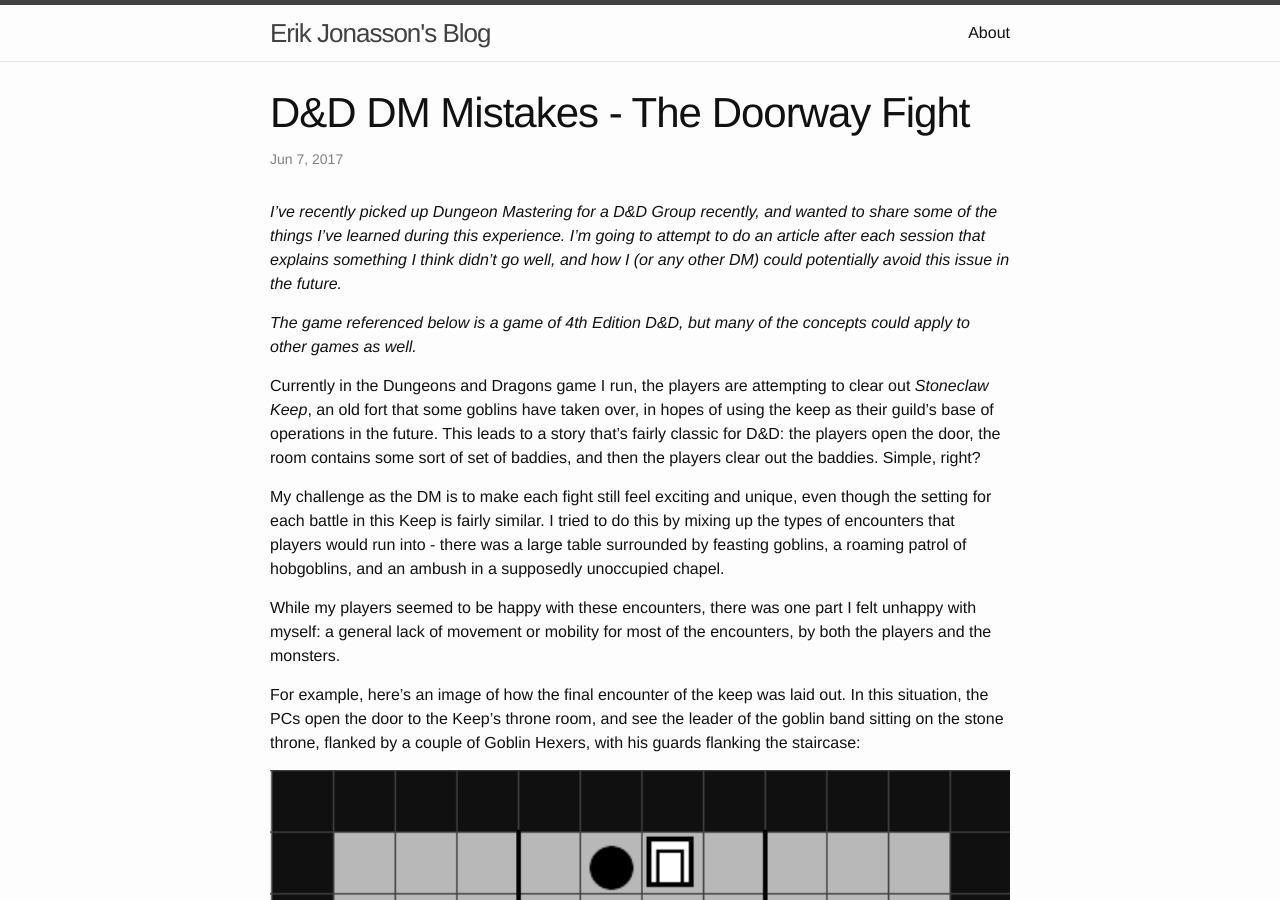
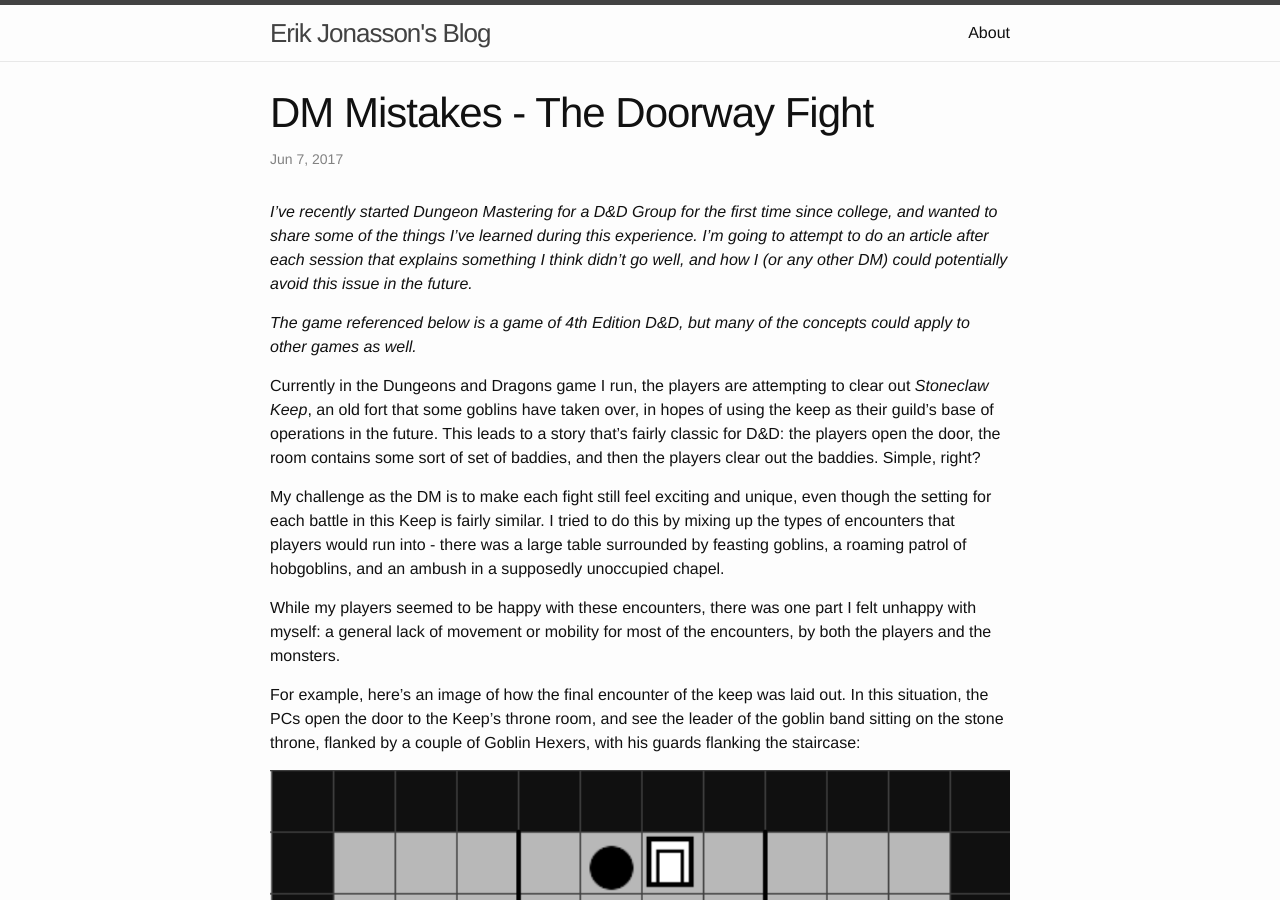
Before and after one commit to ejonasson/ejonasson.github.io, a Jekyll site: the page built from _posts/2017-06-06-dm-mistakes-the-doorway-fight.markdown, in a window 1280 px wide and 900 px high. Built offline with Jekyll 4.4.1, drawn with Linux system fonts in a browser that asks for light colours.

Commit message:
Clean up

```diff
--- a/_posts/2017-06-06-dm-mistakes-the-doorway-fight.markdown
+++ b/_posts/2017-06-06-dm-mistakes-the-doorway-fight.markdown
@@ -1,11 +1,11 @@
 ---
 layout: post
-title:  D&D DM Mistakes - The Doorway Fight
-date:   2017-06-07 07:00:00 -0400
+title: DM Mistakes - The Doorway Fight
+date: 2017-06-07 07:00:00 -0400
 categories: dnd dm-mistakes
 ---
 
-_I've recently picked up Dungeon Mastering for a D&D Group recently, and wanted to share some of the things I've learned during this experience. I'm going to attempt to do an article after each session that explains something I think didn't go well, and how I (or any other DM) could potentially avoid this issue in the future._
+_I've recently started Dungeon Mastering for a D&D Group for the first time since college, and wanted to share some of the things I've learned during this experience. I'm going to attempt to do an article after each session that explains something I think didn't go well, and how I (or any other DM) could potentially avoid this issue in the future._
 
 _The game referenced below is a game of 4th Edition D&D, but many of the concepts could apply to other games as well._
 
```
